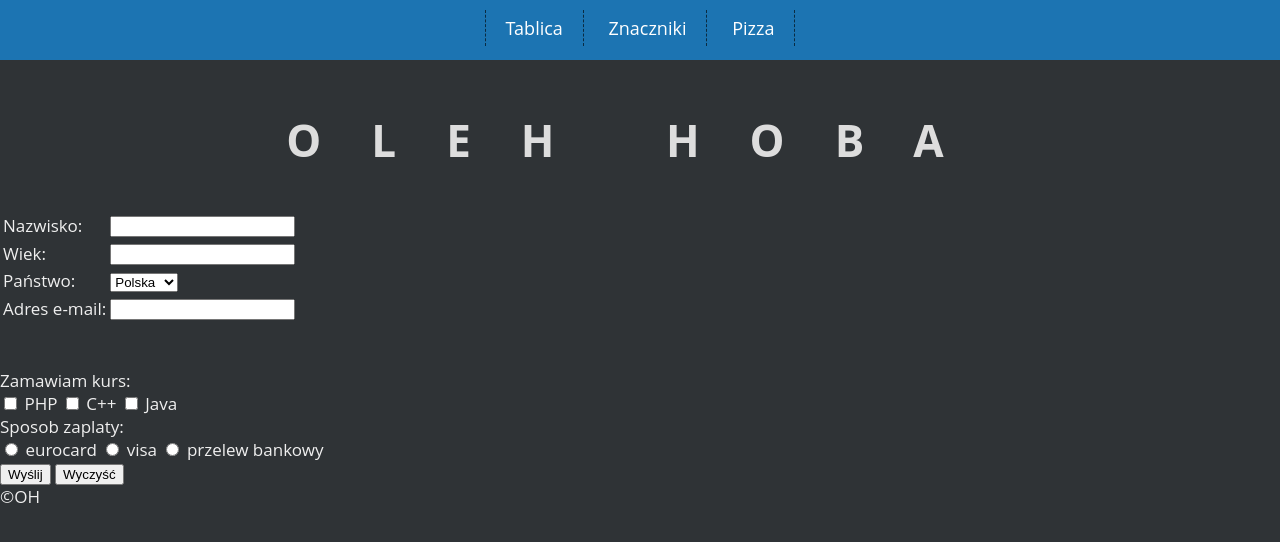
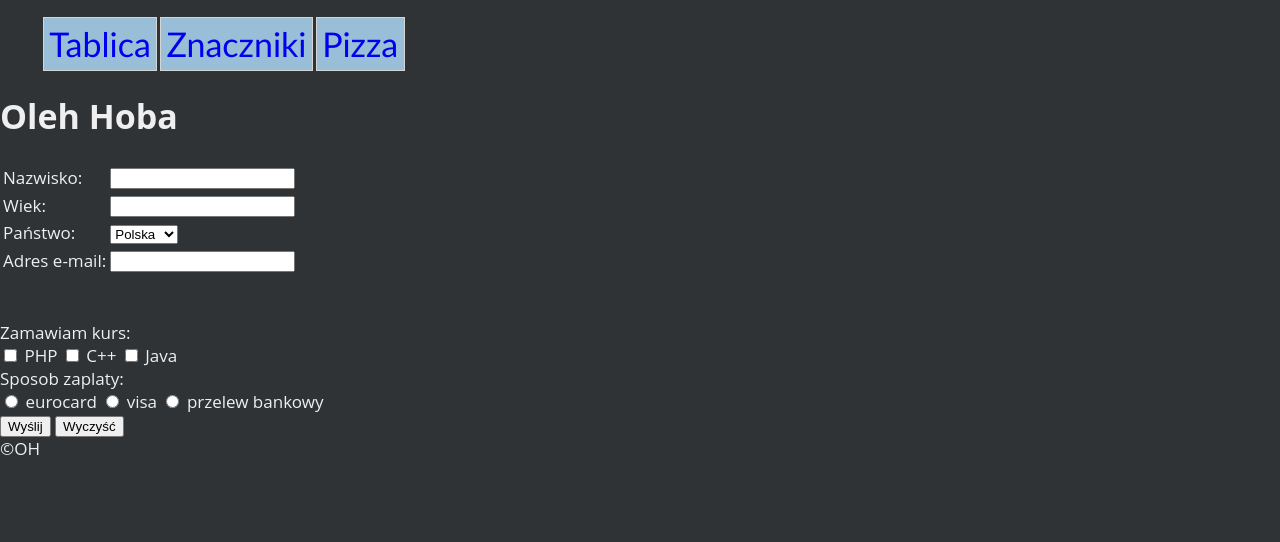
Before and after one commit to oleh10hoba/study, a plain HTML site: page narzedzia/c1/index.html in a window 1280 px wide. Drawn offline with Linux system fonts and the light colour scheme.

Commit message:
Add files via upload

```diff
--- a/narzedzia/c1/css/index.css
+++ b/narzedzia/c1/css/index.css
@@ -1,4 +1,4 @@
-body
+/*body
 {
     margin: 0;
     background-color: #2f3336;
@@ -51,3 +51,64 @@ nav
 {
     color: #0a2b42;
 }
+
+*/
+
+body
+{
+    margin: 0;
+    background-color: #2f3336;
+    color: #efefef;
+    font-family: 'Open Sans', sans-serif;
+    font-size: 17px;
+}
+.menu
+{
+    text-align: left;
+    overflow: hidden;
+    font-family: calibri, tahoma;
+}
+.menu li
+{
+    border: 1px solid #d5d5d5;
+    list-style-type: none;
+    float: left;
+    background: #98bed8;
+    margin-left: 3px;
+    font-size: 200%;
+}
+.menu li:hover
+{
+    border: 1px solid #d5d5d5;
+    list-style-type: none;
+    float: left;
+    background: #f0f0f0;
+    margin-left: 3px;
+}
+.menu li a
+{
+    display : block;
+    padding : 4pt;
+    text-decoration : none;
+}
+.nav li li a
+{
+    width: 160px;
+}
+.menu li li:hover
+{
+    background: white;
+}
+.menu li ul
+{
+    overflow: hidden;
+    display: none;
+}
+ul.menu li:hover ul
+{
+    position: absolute;
+    background: #98bed8;
+    padding: 0;
+    display: block;
+    width: 177px;
+}
```
